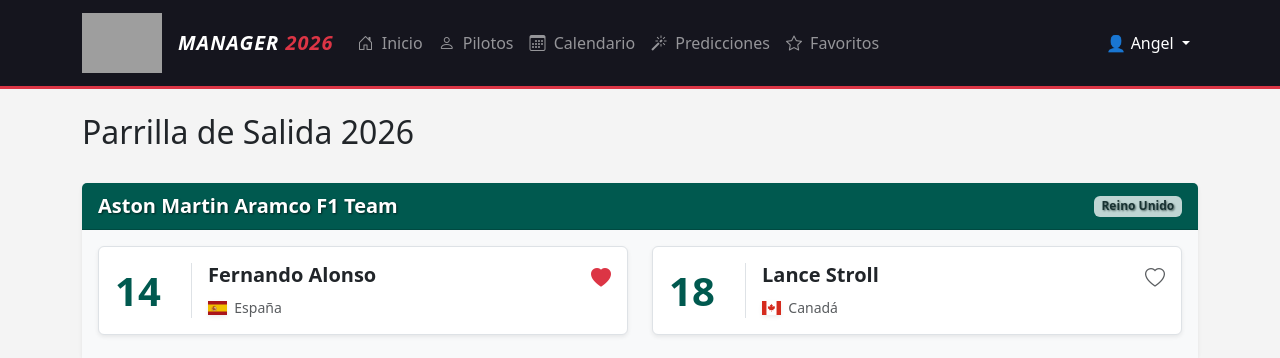
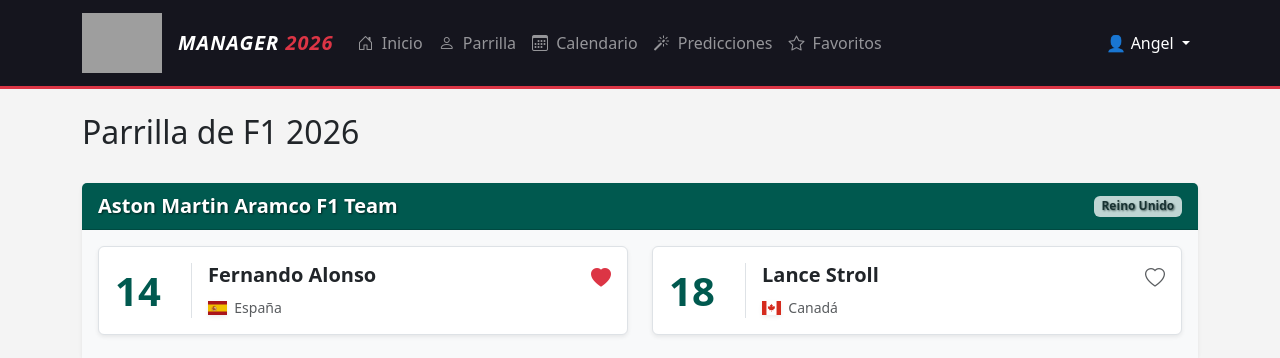
Before and after one commit to angelbarba24/f1manager, a Django app: page /parrilla/ in a window 1280 px wide. Shown: the top 358 px of the page. Run offline with Django 5.2, Linux system fonts and the light colour scheme; a user stored in the database is signed in; data comes from the database, SQL or seed files in the repository; both versions use the stored data as it was after the commit; grey boxes are pictures that could not be loaded.

Commit message:
Cambios en nombres.

```diff
--- a/core/templates/core/base.html
+++ b/core/templates/core/base.html
@@ -54,7 +54,7 @@
                     </li>
                     <li class="nav-item">
                         <a class="nav-link" href="{% url 'parrilla' %}">
-                            <i class="bi bi-person me-1"></i> Pilotos
+                            <i class="bi bi-person me-1"></i> Parrilla
                         </a>
                     </li>
                     <li class="nav-item">
--- a/core/templates/core/parrilla.html
+++ b/core/templates/core/parrilla.html
@@ -2,7 +2,7 @@
 
 {% block content %}
 <div class="d-flex justify-content-between align-items-center mb-4">
-    <h2>Parrilla de Salida 2026</h2>
+    <h2>Parrilla de F1 2026</h2>
 </div>
 
 {% regroup pilotos by escuderia as escuderia_list %}
```
Also changed, not shown: db.sqlite3.
